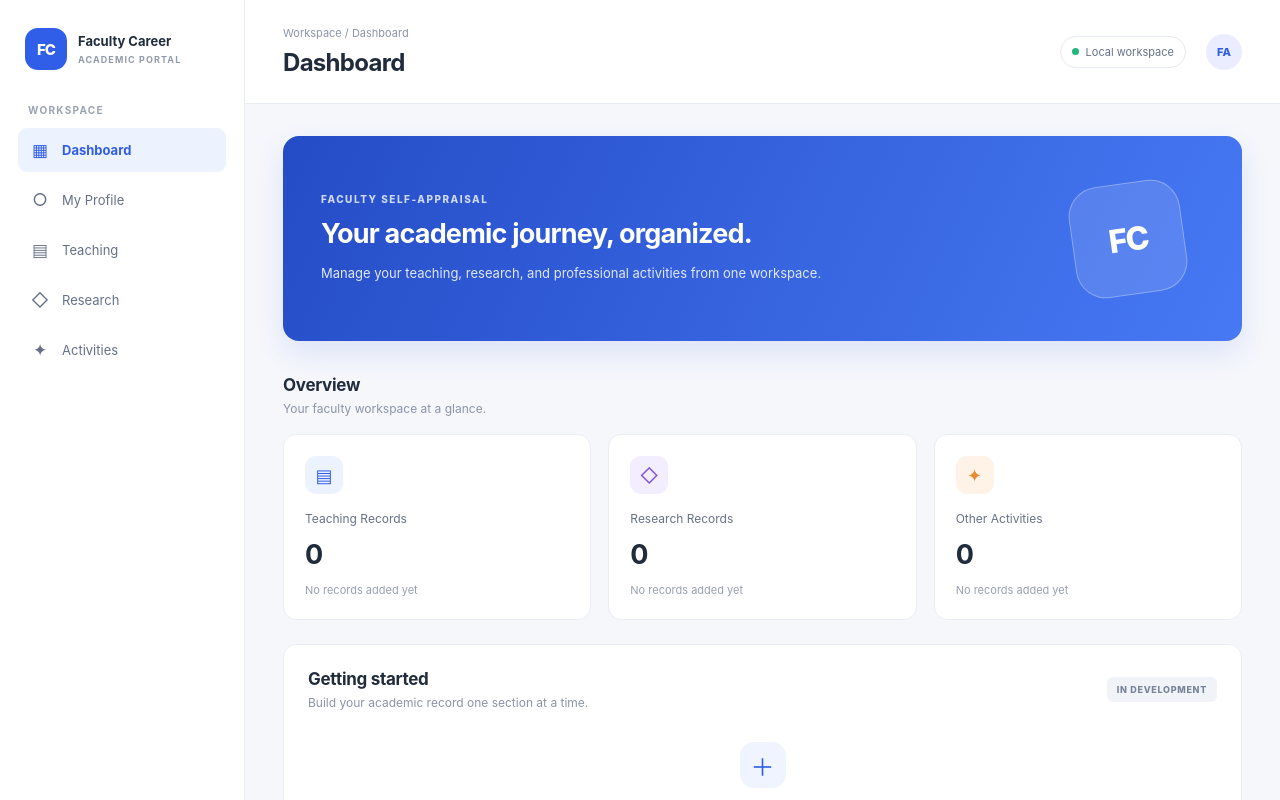
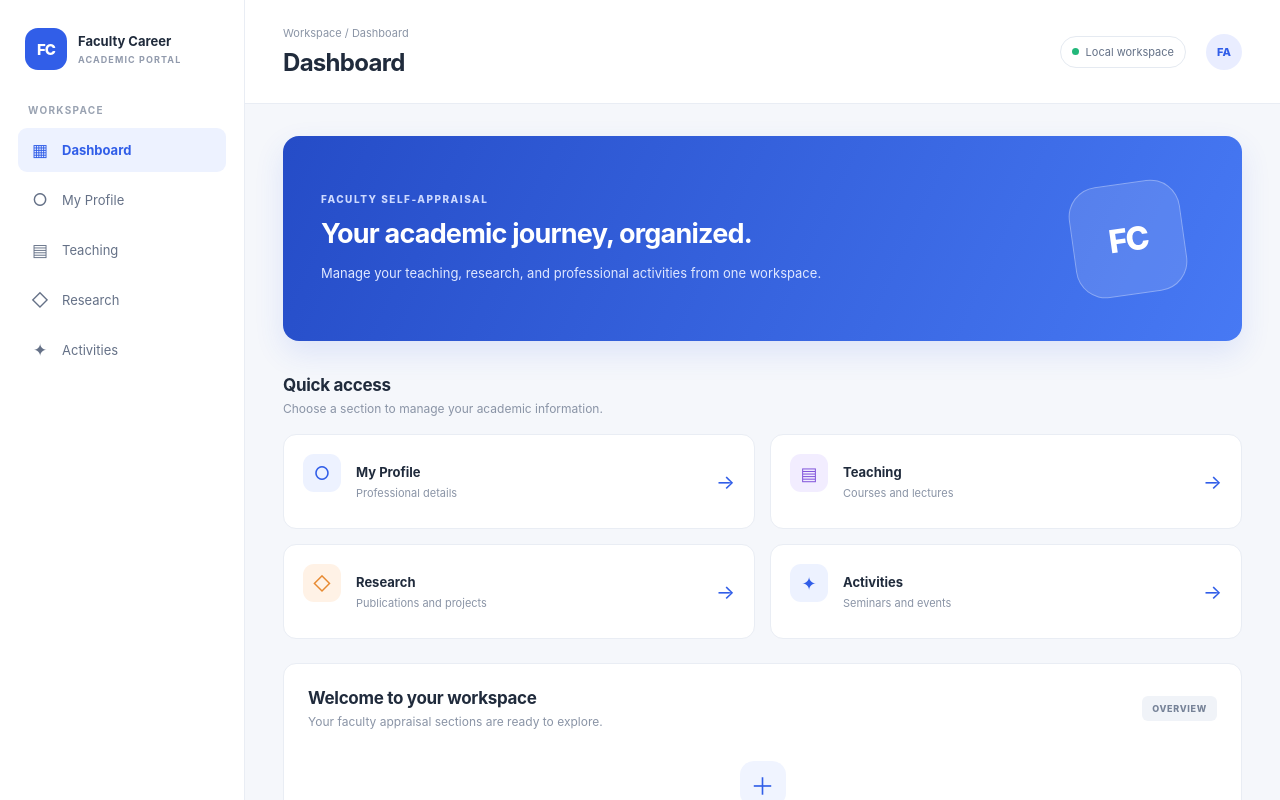
Before and after one commit to whoPeterpan/ISD-PROJECT, a React (Vite) app: page / in a window 1280 px wide. Shown: the top 800 px of the page. Built offline with nearby package versions, Linux system fonts and the light colour scheme.

Commit message:
feat: add dashboard quick navigation

```diff
--- a/src/App.jsx
+++ b/src/App.jsx
@@ -10,51 +10,52 @@ const pageDetails = {
   Dashboard: {
     title: 'Your academic journey, organized.',
     description: 'Manage your teaching, research, and professional activities from one workspace.',
-    sections: ['Teaching Records', 'Research Records', 'Other Activities'],
   },
   'My Profile': {
     title: 'Your faculty profile',
     description: 'Keep your professional and academic information organized.',
-    sections: ['Personal Information', 'Department Details', 'Qualifications'],
   },
   Teaching: {
     title: 'Your teaching portfolio',
     description: 'Organize your courses, lectures, and teaching contributions.',
-    sections: ['Courses', 'Lectures', 'Teaching Materials'],
   },
   Research: {
     title: 'Your research portfolio',
     description: 'Keep track of publications, projects, and scholarly work.',
-    sections: ['Publications', 'Research Projects', 'Academic Collaborations'],
   },
   Activities: {
     title: 'Your academic activities',
     description: 'Record seminars, conferences, events, and professional development.',
-    sections: ['Seminars', 'Conferences', 'Professional Development'],
   },
 };
+
+const shortcuts = [
+  { title: 'My Profile', description: 'Professional details', icon: '○' },
+  { title: 'Teaching', description: 'Courses and lectures', icon: '▤' },
+  { title: 'Research', description: 'Publications and projects', icon: '◇' },
+  { title: 'Activities', description: 'Seminars and events', icon: '✦' },
+];
 
 export default function App() {
   const [activePage, setActivePage] = useState('Dashboard');
   const page = pageDetails[activePage] || pageDetails.Dashboard;
 
+  function navigateTo(pageName) {
+    setActivePage(pageName);
+  }
+
+  function renderActivePage() {
+    switch (activePage) {
+      case 'My Profile':
+        return <ProfileForm />;
+      case 'Teaching':
+        return <TeachingForm />;
+      case 'Research':
+        return <ResearchForm />;
+      case 'Activities':
+        return <ActivitiesForm />;
+      default:
         return (
-    <div className="app-shell">
-      <Sidebar activePage={activePage} onNavigate={setActivePage} />
-
-      <main className="main-panel">
-        <Header title={activePage} />
-
-        <section className="page-content">
-          {activePage === 'My Profile' ? (
-            <ProfileForm />
-          ) : activePage === 'Teaching' ? (
-            <TeachingForm />
-          ) : activePage === 'Research' ? (
-            <ResearchForm />
-          ) : activePage === 'Activities' ? (
-            <ActivitiesForm />
-          ) : (
           <>
             <div className="welcome-card">
               <div>
@@ -69,52 +70,60 @@ export default function App() {
 
             <div className="section-heading">
               <div>
-                  <h2>{activePage === 'Dashboard' ? 'Overview' : activePage}</h2>
-                  <p>
-                    {activePage === 'Dashboard'
-                      ? 'Your faculty workspace at a glance.'
-                      : `Explore your ${activePage.toLowerCase()} information.`}
-                  </p>
+                <h2>Quick access</h2>
+                <p>Choose a section to manage your academic information.</p>
               </div>
             </div>
 
-              <div className="stats-grid">
-                {page.sections.map((section, index) => (
-                  <article className="stat-card" key={section}>
-                    <div className={`stat-icon ${['blue', 'purple', 'orange'][index % 3]}`}>
-                      {['▤', '◇', '✦'][index % 3]}
-                    </div>
-                    <p>{section}</p>
-                    <strong>0</strong>
-                    <span>No records added yet</span>
-                  </article>
+            <div className="shortcut-grid">
+              {shortcuts.map((shortcut, index) => (
+                <button
+                  type="button"
+                  className="shortcut-card"
+                  key={shortcut.title}
+                  onClick={() => navigateTo(shortcut.title)}
+                >
+                  <span className={`stat-icon ${['blue', 'purple', 'orange', 'blue'][index]}`}>
+                    {shortcut.icon}
+                  </span>
+                  <span className="shortcut-copy">
+                    <strong>{shortcut.title}</strong>
+                    <span>{shortcut.description}</span>
+                  </span>
+                  <span className="shortcut-arrow" aria-hidden="true">→</span>
+                </button>
               ))}
             </div>
 
             <section className="activity-card">
               <div className="activity-heading">
                 <div>
-                    <h2>Getting started</h2>
-                    <p>Build your academic record one section at a time.</p>
+                  <h2>Welcome to your workspace</h2>
+                  <p>Your faculty appraisal sections are ready to explore.</p>
                 </div>
-                  <span className="coming-soon">IN DEVELOPMENT</span>
+                <span className="coming-soon">OVERVIEW</span>
               </div>
-
               <div className="empty-state">
                 <div className="empty-icon">＋</div>
-                  <h3>
-                    {activePage === 'Dashboard'
-                      ? 'Welcome to your faculty workspace'
-                      : `Start organizing your ${activePage.toLowerCase()}`}
-                  </h3>
+                <h3>Build your academic record</h3>
                 <p>
-                    Record entry and data storage will be added in upcoming steps.
-                    These overview cards are placeholders, not saved records.
+                  Open a section above to begin entering information.
+                  Record storage and appraisal summaries will be connected in later steps.
                 </p>
               </div>
             </section>
           </>
-          )}
+        );
+    }
+  }
+
+  return (
+    <div className="app-shell">
+      <Sidebar activePage={activePage} onNavigate={navigateTo} />
+      <main className="main-panel">
+        <Header title={activePage} />
+        <section className="page-content">
+          {renderActivePage()}
         </section>
       </main>
     </div>
--- a/src/style.css
+++ b/src/style.css
@@ -587,3 +587,56 @@ button {
   overflow-wrap: anywhere;
   color: #315ee8 !important;
 }
+
+/* Dashboard shortcuts use buttons so they work with mouse and keyboard. */
+.shortcut-grid {
+  display: grid;
+  grid-template-columns: repeat(2, minmax(0, 1fr));
+  gap: 15px;
+}
+
+.shortcut-card {
+  display: flex;
+  align-items: center;
+  gap: 15px;
+  min-width: 0;
+  padding: 19px;
+  border: 1px solid #e9edf4;
+  border-radius: 13px;
+  background: #fff;
+  color: #202b3c;
+  text-align: left;
+  cursor: pointer;
+  transition: border-color 150ms ease, transform 150ms ease;
+}
+
+.shortcut-card:hover {
+  border-color: #b9c9ff;
+  transform: translateY(-2px);
+}
+
+.shortcut-copy {
+  display: grid;
+  gap: 6px;
+  flex: 1;
+}
+
+.shortcut-copy strong {
+  font-size: 13px;
+}
+
+.shortcut-copy > span {
+  color: #8a94a6;
+  font-size: 11px;
+}
+
+.shortcut-arrow {
+  color: #315ee8;
+  font-size: 20px;
+}
+
+@media (max-width: 1050px) {
+  .shortcut-grid {
+    grid-template-columns: 1fr;
+  }
+}
```
Lines whose indentation alone changed are shown as unchanged.
